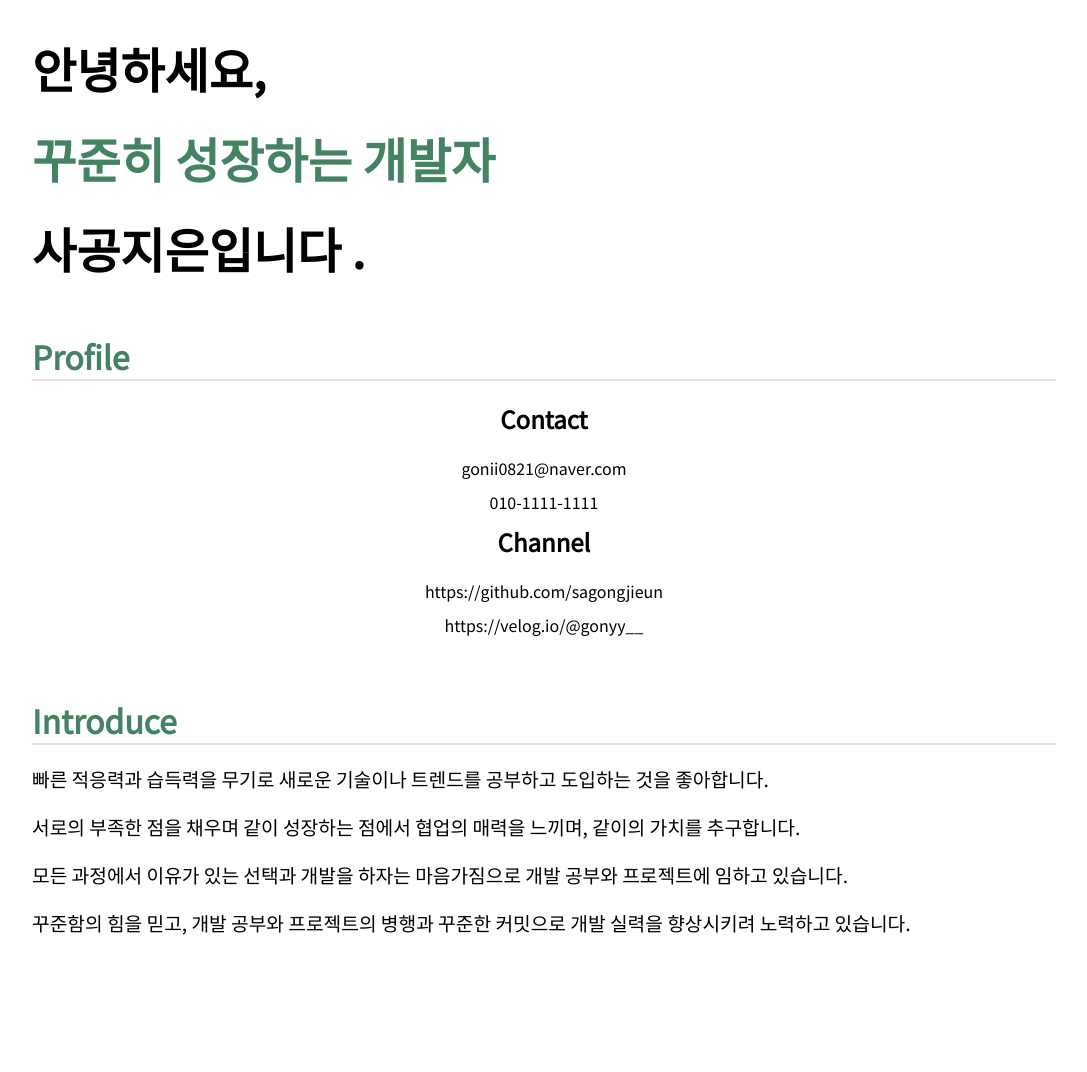
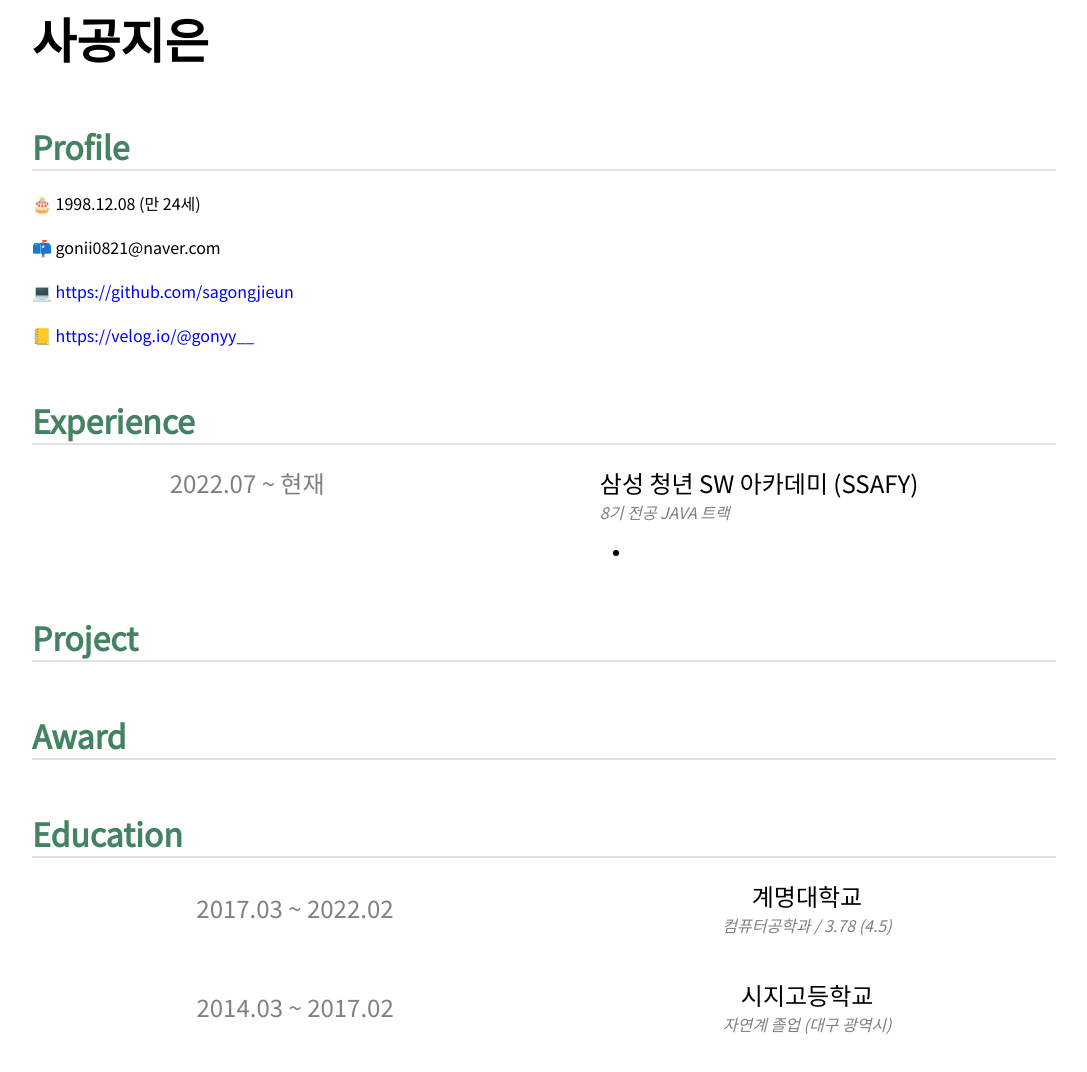
Before and after one commit to sagongjieun/sagongjieun.github.io, a plain HTML site: page index.html in a window 1280 px wide. Shown: the part 72-1144 px from the top of the page, without its empty margins (96-1183 px from the left). Before the commit the page ends 1059 px from the top, so only its background shows below. Drawn offline with Linux system fonts and the light colour scheme.

Commit message:
resume 업데이트

```diff
--- a/index.html
+++ b/index.html
@@ -16,34 +16,54 @@
       <a href="https://www.notion.so/gonyy/sagongjieun-01d40a8e862142149a87535ffa7ef4d9">portfolio</a>
     </header>
     <main>
-      <section>
-        <h1>안녕하세요,</h1>
-        <h1 class="primary-mark">꾸준히 성장하는 개발자</h1>
-        <h1>사공지은입니다 .</h1>
-      </section>
+      <h1>사공지은</h1>
       <section>
         <h2 class="primary-mark">Profile</h2>
         <div class="divide-line"></div>
-        <div class="profileSection">
-          <h3>Contact</h3>
-          <span>gonii0821@naver.com</span>
-          <span>010-1111-1111</span>
-        </div>
-        <div class="profileSection">
-          <h3>Channel</h3>
-          <span>https://github.com/sagongjieun</span>
-          <span>https://velog.io/@gonyy__</span>
+        <p>🎂 1998.12.08 (만 24세)</p>
+        <p>📫 gonii0821@naver.com</p>
+        <p>💻 <a href="https://github.com/sagongjieun">https://github.com/sagongjieun</a></p>
+        <p>📒 <a href="https://velog.io/@gonyy__">https://velog.io/@gonyy__</a></p>
+      </section>
+      <section>
+        <h2 class="primary-mark">Experience</h2>
+        <div class="divide-line"></div>
+        <div class="experience-wrapper">
+          <h3 style="color: gray">2022.07 ~ 현재</h3>
+          <div>
+            <h3>삼성 청년 SW 아카데미 (SSAFY)</h3>
+            <i>8기 전공 JAVA 트랙</i>
+            <ul class="experience-ul">
+              <li></li>
+            </ul>
+          </div>
         </div>
       </section>
       <section>
-        <h2 class="primary-mark">Introduce</h2>
+        <h2 class="primary-mark">Project</h2>
         <div class="divide-line"></div>
-        <p>빠른 적응력과 습득력을 무기로 새로운 기술이나 트렌드를 공부하고 도입하는 것을 좋아합니다.</p>
-        <p>서로의 부족한 점을 채우며 같이 성장하는 점에서 협업의 매력을 느끼며, 같이의 가치를 추구합니다.</p>
-        <p>모든 과정에서 이유가 있는 선택과 개발을 하자는 마음가짐으로 개발 공부와 프로젝트에 임하고 있습니다.</p>
-        <p>
-          꾸준함의 힘을 믿고, 개발 공부와 프로젝트의 병행과 꾸준한 커밋으로 개발 실력을 향상시키려 노력하고 있습니다.
-        </p>
+      </section>
+      <section>
+        <h2 class="primary-mark">Award</h2>
+        <div class="divide-line"></div>
+      </section>
+      <section>
+        <h2 class="primary-mark">Education</h2>
+        <div class="divide-line"></div>
+        <div class="education-wrapper">
+          <h3 style="color: gray">2017.03 ~ 2022.02</h3>
+          <div class="education-content-wrapper">
+            <h3>계명대학교</h3>
+            <i>컴퓨터공학과 / 3.78 (4.5)</i>
+          </div>
+        </div>
+        <div class="education-wrapper">
+          <h3 style="color: gray">2014.03 ~ 2017.02</h3>
+          <div class="education-content-wrapper">
+            <h3>시지고등학교</h3>
+            <i>자연계 졸업 (대구 광역시)</i>
+          </div>
+        </div>
       </section>
     </main>
   </body>
--- a/style.css
+++ b/style.css
@@ -60,8 +60,17 @@ h2 {
   font-size: 2rem;
 }
 
+h3 {
+  font-size: 1.5rem;
+  font-weight: 500;
+}
+
+i {
+  color: gray;
+}
+
 p {
-  font-size: 1.2rem;
+  font-size: 1rem;
   margin-bottom: 20px;
 }
 
@@ -75,16 +84,24 @@ p {
   border: 1px solid #e2e2e2;
 }
 
-.profileSection {
+.experience-wrapper {
+  display: flex;
+  flex-direction: row;
+}
+
+.experience-ul {
+  padding-top: 1rem;
+  padding-left: 2rem;
+}
+
+.education-wrapper {
+  display: flex;
+  flex-direction: row;
+  align-items: center;
+  margin-bottom: 40px;
+}
+
+.education-content-wrapper {
   display: flex;
   flex-direction: column;
 }
-
-.profileSection > h3 {
-  font-size: 1.5rem;
-  margin-bottom: 20px;
-}
-
-.profileSection span {
-  margin-bottom: 10px;
-}
```
